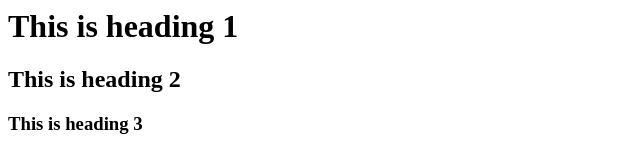
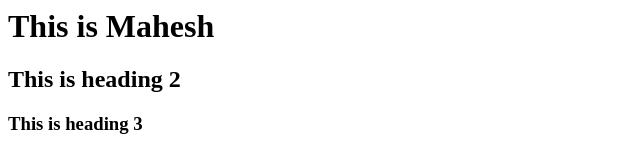
Before and after one commit to koolmahesh/testing, a plain HTML site: page index.html in a window 1280 px wide. Shown: the top 157 px of the page, without its empty margins (0-640 px from the left). Drawn offline with Linux system fonts and the light colour scheme.

Commit message:
Update index.html

```diff
--- a/index.html
+++ b/index.html
@@ -1,7 +1,7 @@
 <html>
 <body>
 
-<h1>This is heading 1</h1>
+<h1>This is Mahesh </h1>
 <h2>This is heading 2</h2>
 <h3>This is heading 3</h3>
 <h4>This is heading 4</h4>
```
